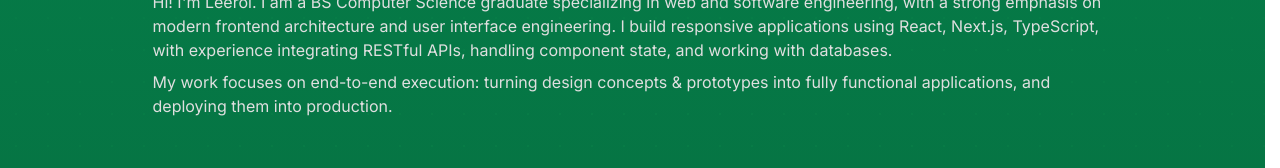
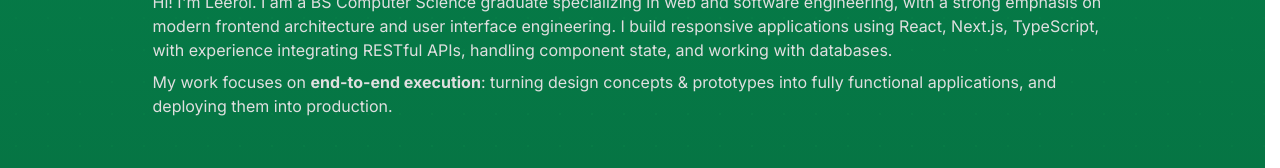
Before and after one commit to dlv66/PortfolioWebsite, a Next.js app: page / in a window 1280 px wide. Shown: the part 478-646 px from the top of the page. Built offline with nearby package versions, Linux system fonts and the light colour scheme.

Commit message:
style: emphasize specific text in work focus statement

```diff
--- a/app/components/About.jsx
+++ b/app/components/About.jsx
@@ -12,7 +12,7 @@ const AboutContent = () => {
                     I build responsive applications using React, Next.js, TypeScript, with experience integrating RESTful APIs, handling component state, and working with databases.
                 </p>
                 <p>
-                    My work focuses on end-to-end execution: turning design concepts & prototypes into fully functional applications, and deploying them into production.
+                    My work focuses on <strong>end-to-end execution</strong>: turning design concepts & prototypes into fully functional applications, and deploying them into production.
                 </p>
             </div>
         </div>
```
